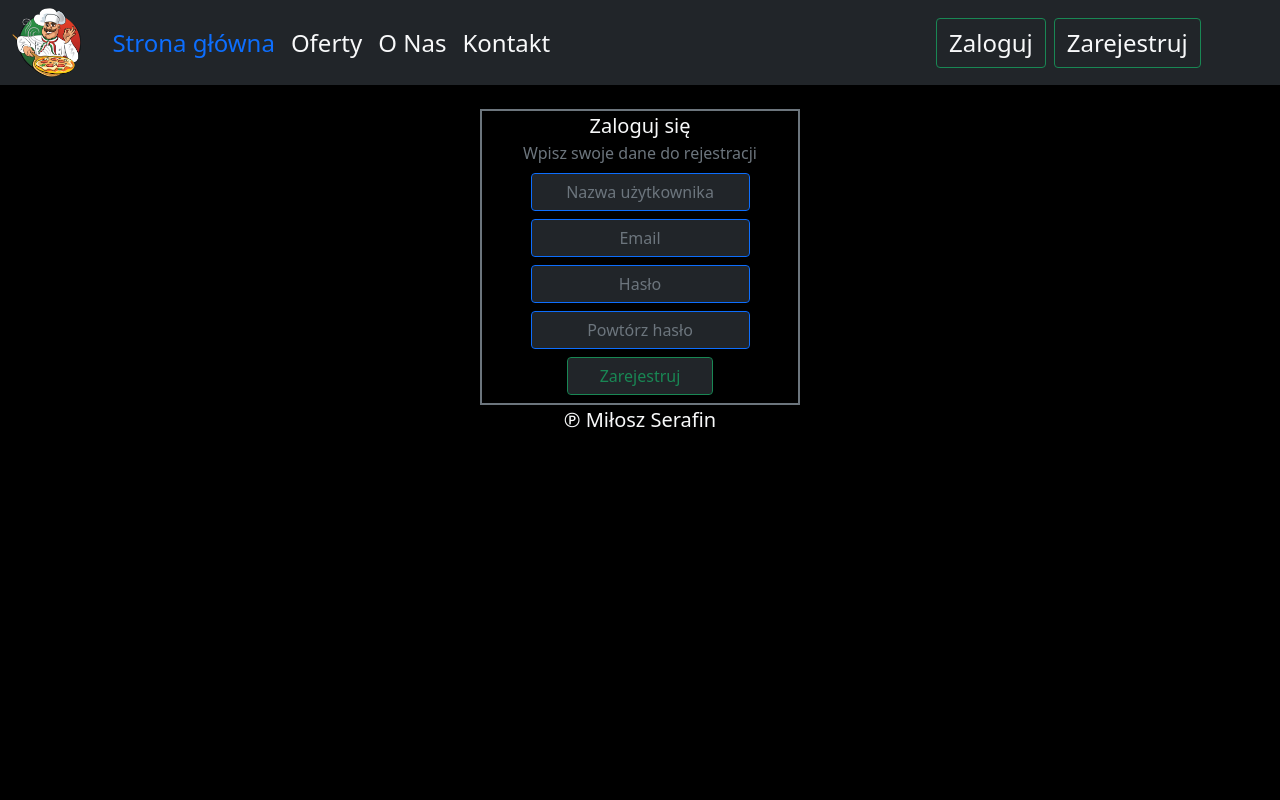
After one commit to Smiercior/PizzaSite, a PHP site: page /register.php in a window 1280 px wide. The commit adds this page. Run offline with PHP 8.4, Linux system fonts and the light colour scheme.

Commit message:
Basic log/reg system

```diff
--- a/Basic Components/navbar.php
+++ b/Basic Components/navbar.php
@@ -12,7 +12,7 @@
                             <img src="Img/logopizz.png" width="75%" height="75%">
                             </li>
                             <li class="nav-item  align-middle">
-                                <a id="Index" class="nav-link text-primary fs-4" href="#">Strona główna</a>
+                                <a id="Index" class="nav-link text-primary fs-4" href="index.php">Strona główna</a>
                             </li>
                             <li class="nav-item">
                                 <a id="Cars" class="nav-link text-light fs-4" href="#">Oferty</a>
@@ -24,11 +24,19 @@
                                 <a id="Contact" class="nav-link text-light fs-4" href="#">Kontakt</a>
                             </li>
                         </ul>
-
+                        <?php if(!isset($_SESSION['username'])) : ?>
                         <div class="d-grid gap-2 d-md-flex justify-content-md-end">
                             <a class="text-light fs-4 btn-outline-success btn bg-dark" href="login.php">Zaloguj</a>
-                            <button class="text-light fs-4 btn-outline-success btn bg-dark" href="#">Zarejestruj</button>
+                            <a class="text-light fs-4 btn-outline-success btn bg-dark" href="register.php">Zarejestruj</a>
                         </div>
+                        <?php elseif(isset($_SESSION['username'])) : ?>
+                        <div class="d-grid gap-2 d-md-flex justify-content-md-end">
+                            <a class="text-light fs-4 btn-outline-success btn bg-dark" href="login.php">Moje konto</a>
+                            <form method="GET" accept="index.php">
+                                <input type="submit" class="text-light fs-4 btn-outline-danger btn bg-dark" name="logout" value="Wyloguj">
+                            </form>
+                        </div>
+                        <?php endif ?>
                     </div>
                 </div>
 
--- /dev/null
+++ b/register.php
@@ -0,0 +1,66 @@
+<?php
+include('server.php');
+ ?>
+
+<!DOCTYPE html>
+<html>
+
+<head>
+<title>Tasty pizza</title>
+<meta charset="utf-8">
+<!-- CSS only -->
+<link href="https://cdn.jsdelivr.net/npm/bootstrap@5.1.3/dist/css/bootstrap.min.css" rel="stylesheet" integrity="sha384-1BmE4kWBq78iYhFldvKuhfTAU6auU8tT94WrHftjDbrCEXSU1oBoqyl2QvZ6jIW3" crossorigin="anonymous">
+<link rel="stylesheet" href="style.css">
+
+<!-- JavaScript Bundle with Popper -->
+<script src="https://ajax.googleapis.com/ajax/libs/jquery/3.5.1/jquery.min.js"></script>
+<script src="https://cdn.jsdelivr.net/npm/bootstrap@5.1.3/dist/js/bootstrap.bundle.min.js" integrity="sha384-ka7Sk0Gln4gmtz2MlQnikT1wXgYsOg+OMhuP+IlRH9sENBO0LRn5q+8nbTov4+1p" crossorigin="anonymous" defer></script>
+
+</head>
+
+<body>
+<div class="container-fluid overflow-hidden px-0 bg-black">
+    <?php
+    include('Basic Components/navbar.php');
+    ?>
+
+    <div class="row w-25 mt-4 mx-auto text-center border border-2 border-secondary bg-black ">
+            <div class="col-12">
+                <span class="fs-5 text-light"> Zaloguj się </span>
+            </div>
+            <div class="col-12 mb-2">
+                <span class="fs-6 text-secondary"> Wpisz swoje dane do rejestracji </span>
+            </div>
+            <div class="col-12 mb-2">
+                <div class="row">
+                    <form method="POST">
+                        <div class="col-12 mb-2">
+                            <input type="text" class="btn-outline-primary btn bg-dark form-control w-75 text-light" name="username" placeholder="Nazwa użytkownika">
+                        </div>
+
+                        <div class="col-12 mb-2">
+                            <input type="text" class="btn-outline-primary btn bg-dark form-control w-75 text-light" name="email" placeholder="Email">
+                        </div>
+
+                        <div class="col-12 mb-2">
+                            <input type="password" class="btn-outline-primary btn bg-dark form-control w-75 text-light" name="password" placeholder="Hasło">
+                        </div>
+
+                        <div class="col-12 mb-2">
+                            <input type="password" class="btn-outline-primary btn bg-dark form-control w-75 text-light" name="rePassword" placeholder="Powtórz hasło">
+                        </div>
+
+                        <div class="col-12">
+                            <input type="submit" name="register" class="btn-outline-success btn bg-dark form-control w-50" value="Zarejestruj">
+                        </div>
+                    </form>
+                </div>
+
+            </div>
+    </div>
+</div>
+
+<?php
+include('Basic Components/footer.php');
+?>
+</body>
--- a/server.php
+++ b/server.php
@@ -3,7 +3,26 @@ session_start();
 
 if(isset($_POST['log']))
 {
-    $_SESSION['username'] = "Smiercior";
+    $_SESSION['username'] = $_POST['username'];
+    if($_POST['password'] == "milk")
+    {
+        header('location: index.php');
+    }
+    else
+    {
+        session_destroy();
+        unset($_SESSION['username']);
+        header('location: index.php');
+    }
+
+}
+
+if(isset($_POST['register']))
+{
+    $username = $_POST['username'];
+    $emial = $_POST['emial'];
+    $password = $_POST['password'];
+    $rePassword = $_POST['rePassword'];
     header('location: index.php');
 }
 
@@ -13,5 +32,4 @@ if(isset($_GET['logout']))
     unset($_SESSION['username']);
     header('location: index.php');
 }
-
 ?>
--- a/style.css
+++ b/style.css
@@ -1,3 +1,13 @@
+body
+{
+    height: 100vh;
+    background-color: black;
+
+}
+.log-container
+{
+
+}
 .logo
 {
     width: 10%;
```
Also changed, not shown: login.php (+27 -3 lines), products.json (added, +56 -0 lines).
